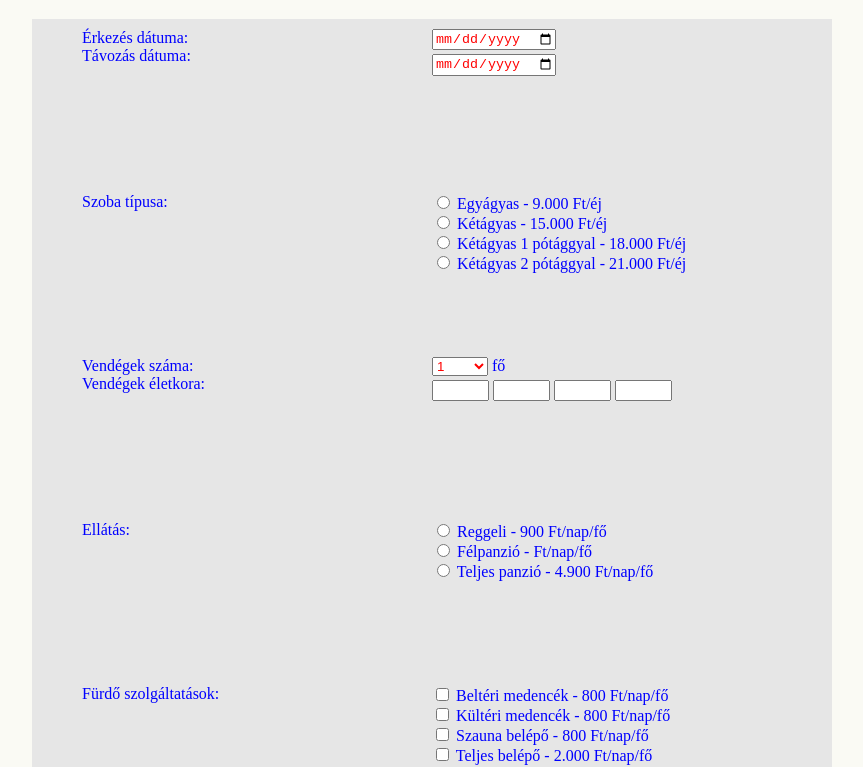
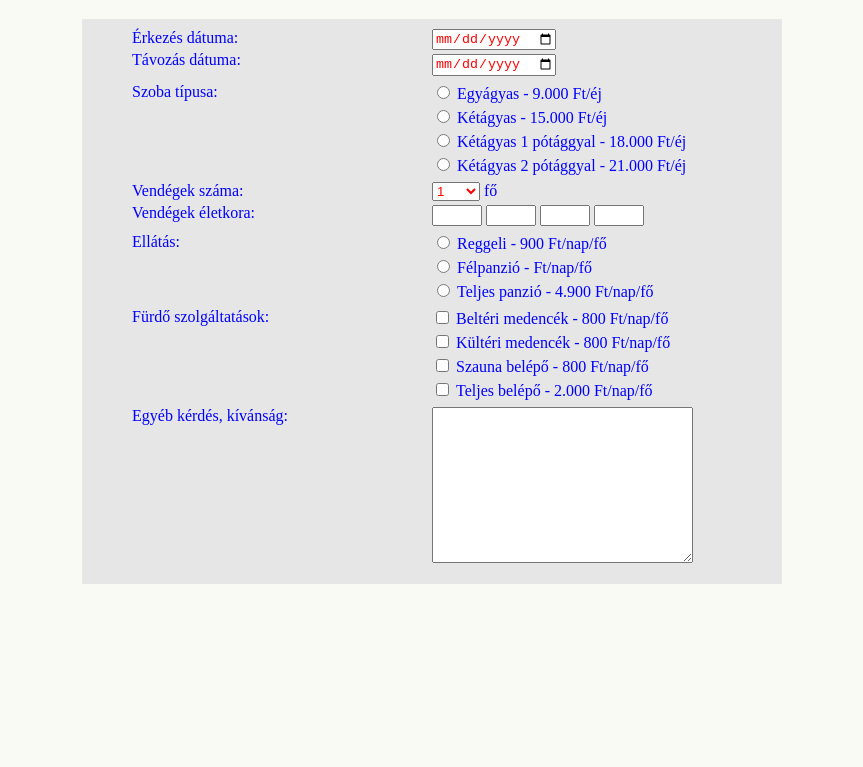
Before and after one commit to OhradkaGergo/panzio, a plain HTML site: page index.html in a window 1280 px wide. Shown: the part 61-828 px from the top of the page, without its empty margins (208-1071 px from the left). After the commit the page ends 800 px from the top, so only its background shows below. Drawn offline with Linux system fonts and the light colour scheme.

Commit message:
fejlesztés

```diff
--- a/style.css
+++ b/style.css
@@ -13,10 +13,7 @@ select {
 
 label {
     margin-bottom: 4px;
-}
-
-hr {
-    width: 50%;
+    display:inline-block;
 }
 
 h1 {
@@ -30,57 +27,69 @@ body {
 
 .parent {
     display: grid;
-    grid-template-columns: repeat(2, 1fr);
-    grid-template-rows: repeat(6, 1fr);
+    grid-template-columns: repeat(2, 300px);
+    grid-template-rows: repeat(6);
     grid-column-gap: 0px;
     grid-row-gap: 0px;
     padding: 10px;
     padding-left: 50px;
     padding-right: 50px;
-    width: 700px;
+    width: 600px;
     margin: 0 auto;
     background-color: rgb(230, 230, 230);
 }
 
 .div1 {
     grid-area: 1 / 1 / 2 / 2;
+    margin-bottom: 3px;
 }
 .div2 {
     grid-area: 1 / 2 / 2 / 3;
     float: left;
+    margin-bottom: 3px;
 }
 .div3 {
     grid-area: 2 / 1 / 3 / 2;
+    margin-bottom: 3px;
 }
 .div4 {
     grid-area: 2 / 2 / 3 / 3;
     float: left;
+    margin-bottom: 3px;
 }
 .div5 {
     grid-area: 3 / 1 / 4 / 2;
+    margin-bottom: 3px;
 }
 .div6 {
     grid-area: 3 / 2 / 4 / 3;
     float: left;
+    margin-bottom: 3px;
 }
 .div7 {
     grid-area: 4 / 1 / 5 / 2;
+    margin-bottom: 3px;
 }
 .div8 {
     grid-area: 4 / 2 / 5 / 3;
     float: left;
+    margin-bottom: 3px;
 }
 .div9 {
     grid-area: 5 / 1 / 6 / 2;
+    margin-bottom: 3px;
 }
 .div10 {
     grid-area: 5 / 2 / 6 / 3;
     float: left;
+    margin-bottom: 3px;
 }
 .div11 {
     grid-area: 6 / 1 / 7 / 2;
+    margin-bottom: 3px;
 }
 .div12 {
     grid-area: 6 / 2 / 7 / 3;
     float: left;
+    margin-bottom: 3px;
 }
```
Also changed, not shown: index.html (line endings or trailing spaces).
